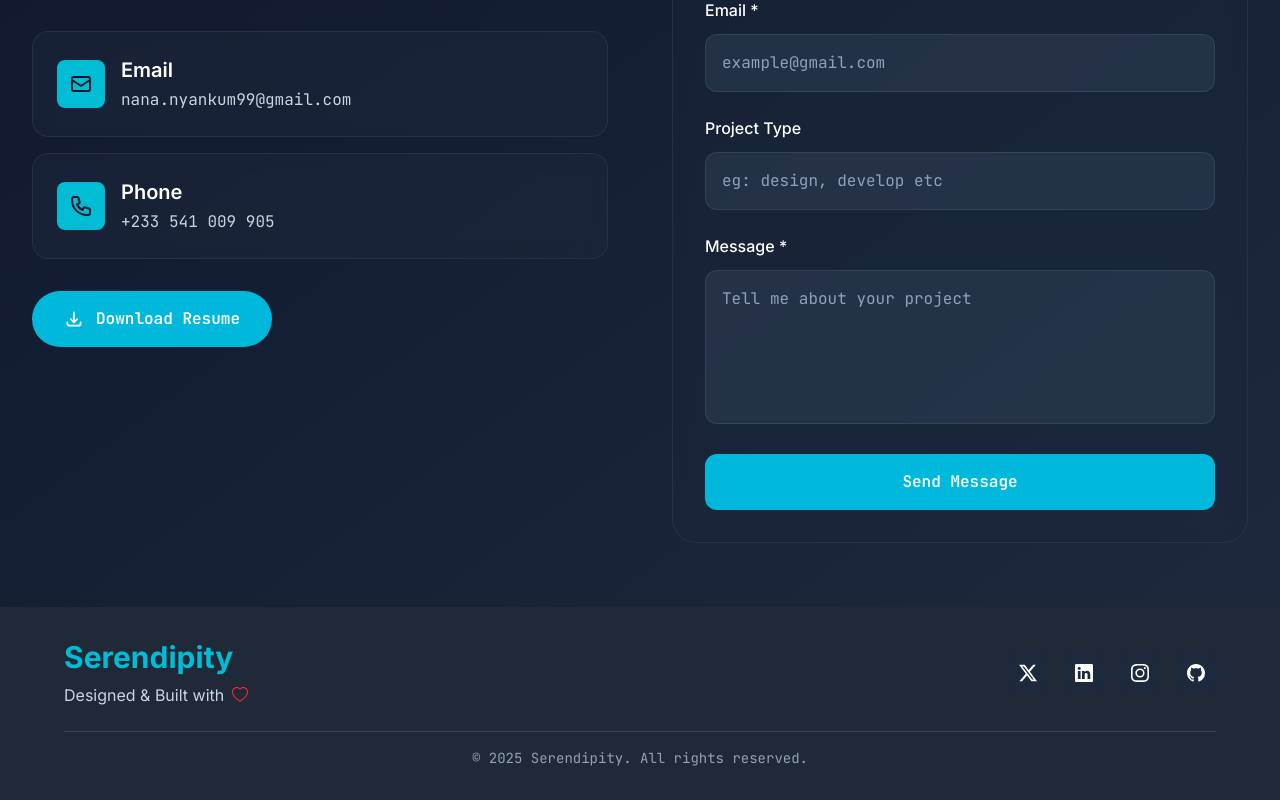
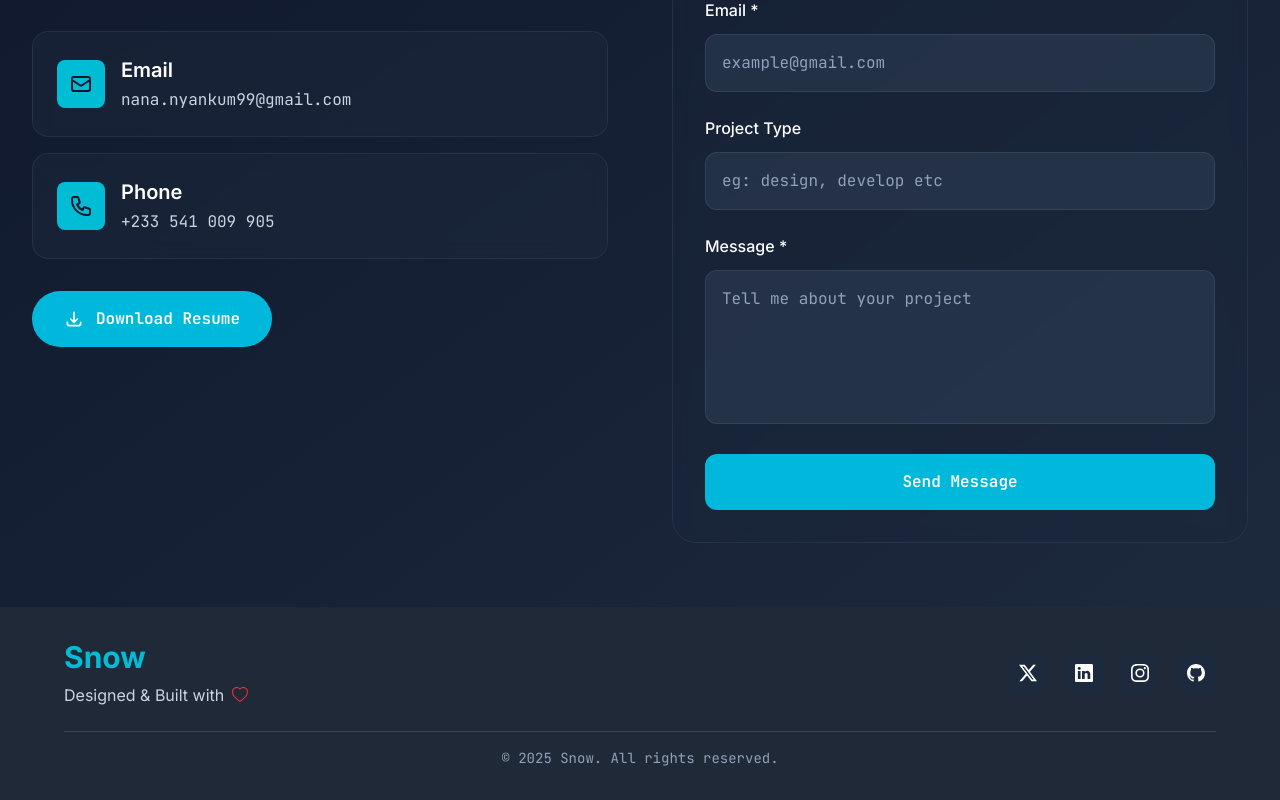
Before and after one commit to RuthNyankum/ruthcodes, a React (Vite) app: page / in a window 1280 px wide. Shown: the part 4183-4983 px from the top of the page. Built offline with nearby package versions, Linux system fonts and the light colour scheme.

Commit message:
updated footer

```diff
--- a/src/components/Footer.jsx
+++ b/src/components/Footer.jsx
@@ -17,7 +17,7 @@ function Footer() {
           {/* Left Side - Branding */}
           <div className="text-center md:text-left">
             <h1 className="text-2xl md:text-3xl font-bold font-inter text-primary mb-2 ">
-              Serendipity
+              Snow
             </h1>
             <p className="text-slate-300 flex items-center justify-center md:justify-start gap-1 ">
               Designed & Built with
@@ -75,7 +75,7 @@ function Footer() {
         {/* Copyright */}
         <div className="text-center font-jetbrains">
           <p className="text-slate-400 text-sm">
-            © 2025 Serendipity. All rights reserved.
+            © {new Date().getFullYear()} Snow. All rights reserved.
           </p>
         </div>
       </div>
```
